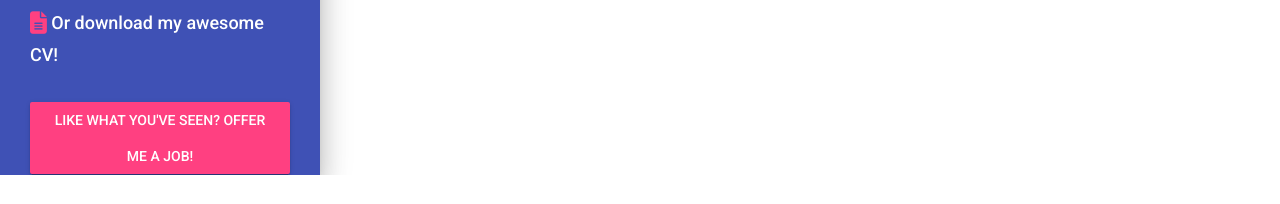
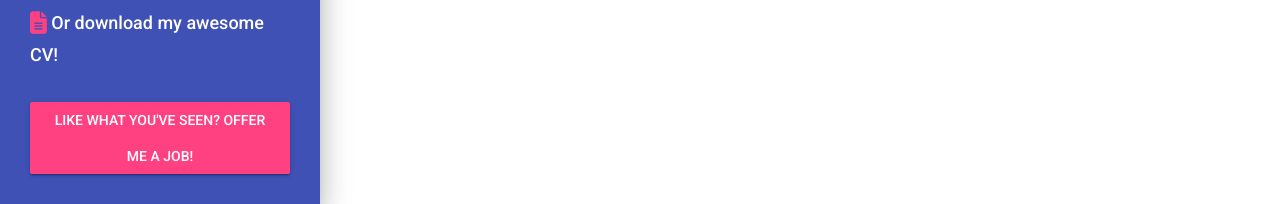
Before and after one commit to wladiarce/wladiarce.github.io, a plain HTML site: page index.html in a window 1280 px wide. Shown: the part 625-829 px from the top of the page. Before the commit the page ends 800 px from the top, so only its background shows below. Drawn offline with nearby package versions, Linux system fonts and the light colour scheme.

Commit message:
left bar

```diff
--- a/index.html
+++ b/index.html
@@ -39,7 +39,7 @@
 	<div class="container-fluid no-padding" style="height: 100%; width: 100%; position: absolute;">
 
 	<!-- LEFT BANNER: INFO ABOUT ME AND CONTACT -->
-		<div class="col-sm-3 fill bg-indigo mdl-shadow--16dp " style="padding-top: 40px;">
+		<div class="col-sm-3 fill bg-indigo mdl-shadow--16dp " style="padding-top: 40px; padding-bottom: 30px;">
 			<div class="text-center"><img src="../wladiarce.github.io/img/1FotoCarnet.jpg" class="img-thumbnail"></div>
 			<div class="text-center">
 				<h1 class="name"><i><b>WLADI</b> <span class="accent-pink">ARCE</span></i></h1>
```
